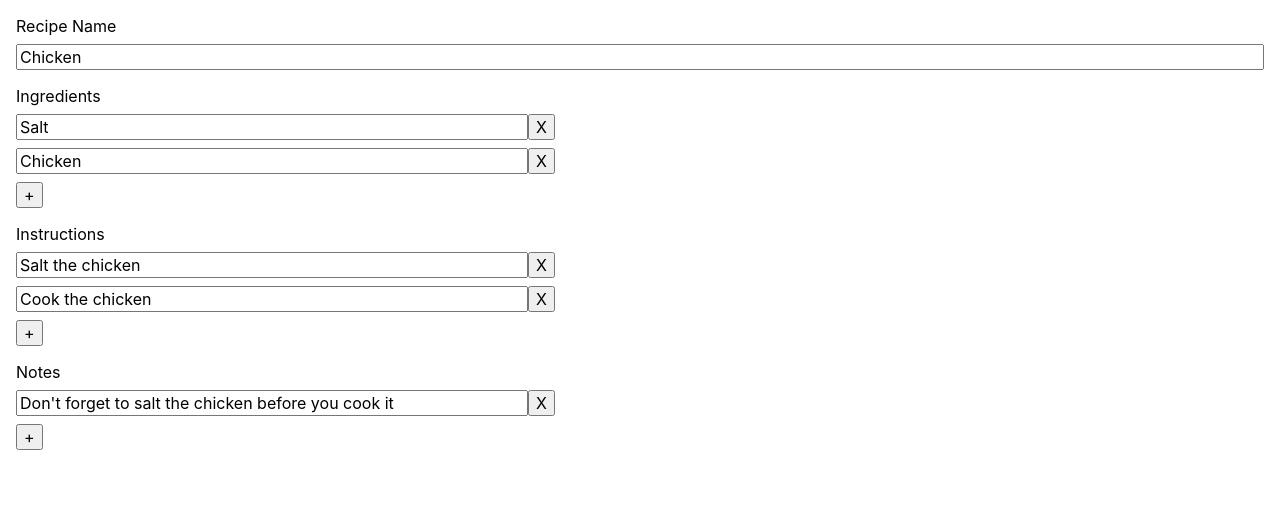
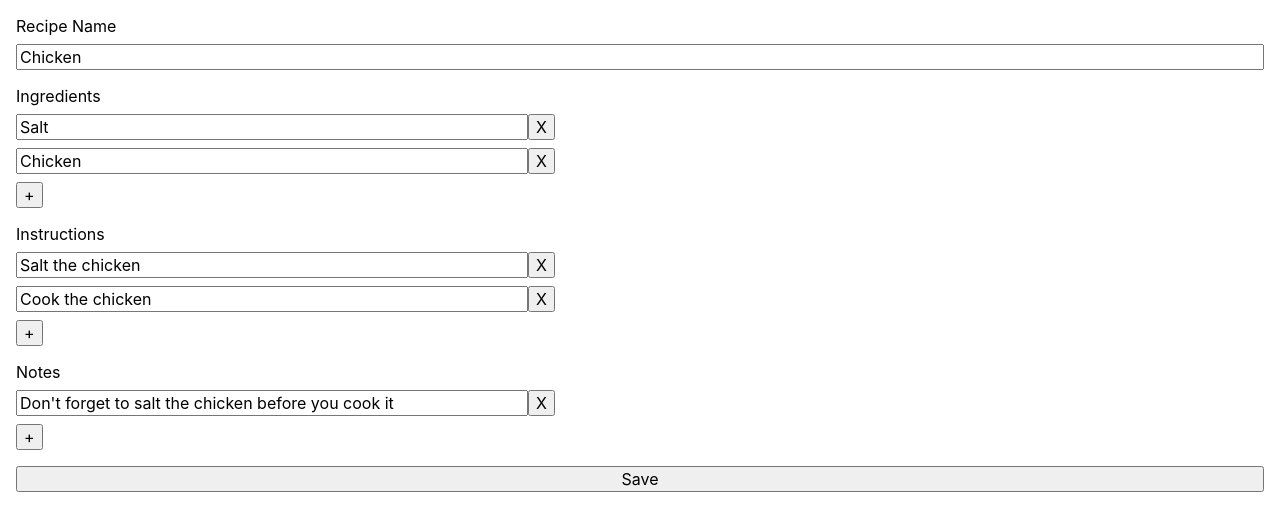
Before and after one commit to jacksoncutler/recipe-journal, a React (Vite) app: page /recipe/1/edit in a window 1280 px wide. Shown: the top 530 px of the page. Built offline with nearby package versions, Linux system fonts and the light colour scheme.

Commit message:
Add boilerplate handler for form submit

```diff
--- a/src/components/EditRecipe.tsx
+++ b/src/components/EditRecipe.tsx
@@ -31,10 +31,13 @@ export function EditRecipe() {
     }
   }, [])
 
-  console.log(id);
+  function saveHandler(event: React.FormEvent<HTMLFormElement>) {
+    event.preventDefault();
+    console.log(id);
+  }
 
   return (
-    <form className='recipe-form'>
+    <form onSubmit={saveHandler} className='recipe-form'>
       <div className='recipe-form section'>
         <h2>Recipe Name</h2>
         <input value={name} onChange={(e) => setName(e.target.value)} />
@@ -70,6 +73,7 @@ export function EditRecipe() {
         data={notes}
         setData={setNotes}
       />
+      <button type='submit'>Save</button>
     </form>
   );
 }
```
